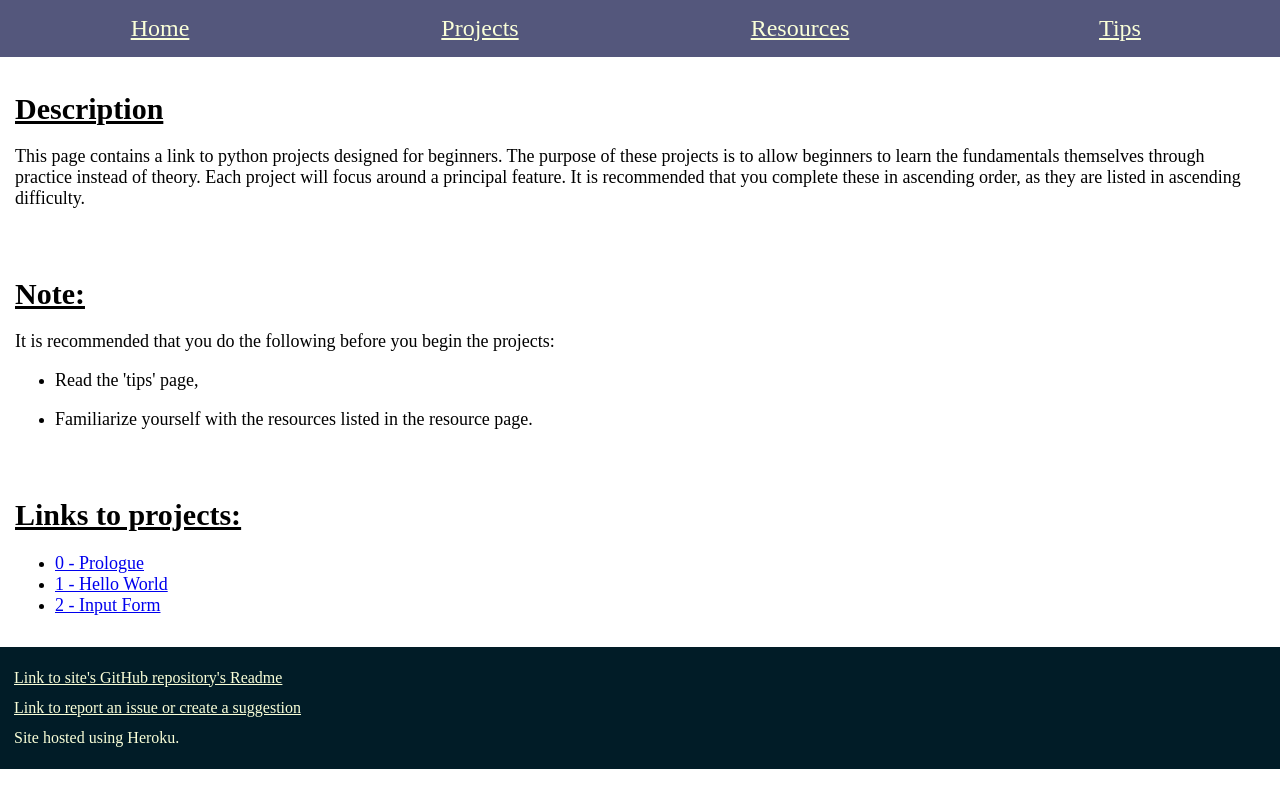
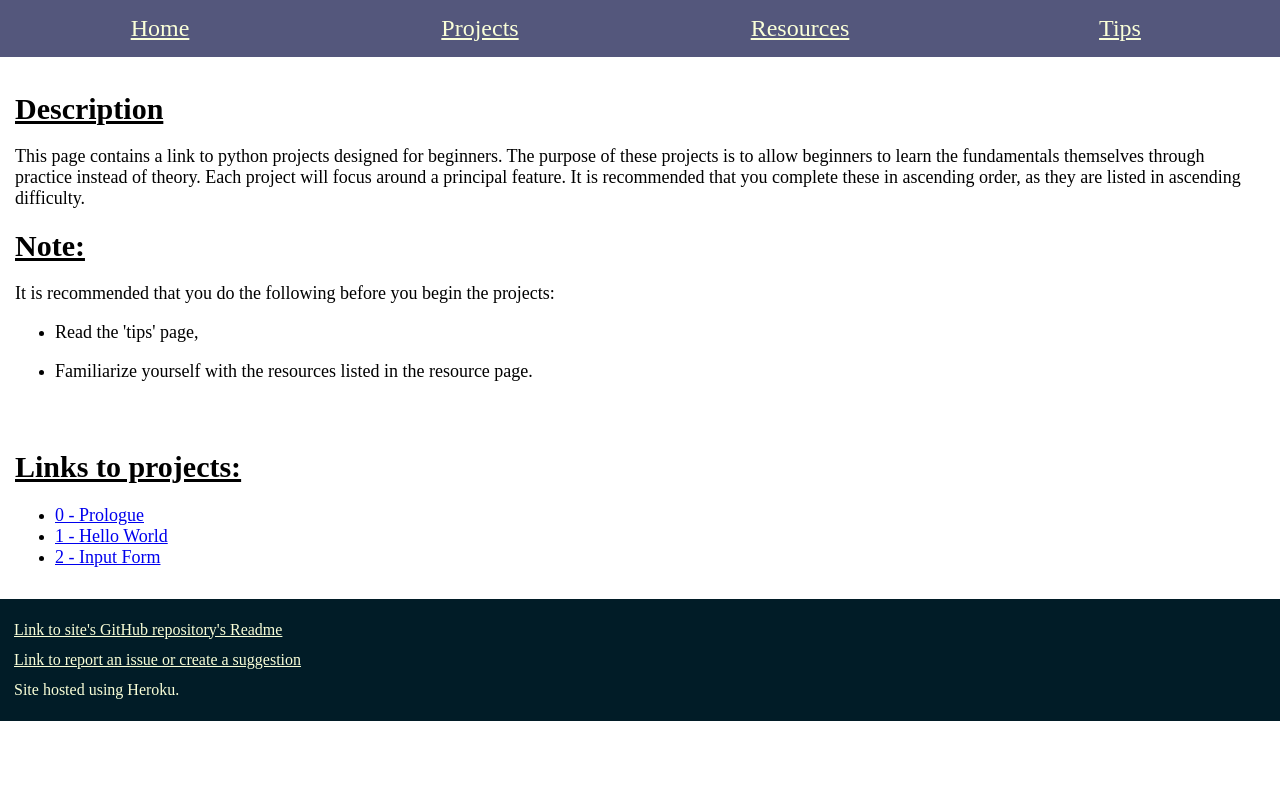
Before and after one commit to XpertJosh/beginner-python-projects-web, a website: page public/projects/index.html in a window 1280 px wide. Drawn offline with Linux system fonts and the light colour scheme.

Commit message:
combined two div's into one to make the site look better

```diff
--- a/public/projects/index.html
+++ b/public/projects/index.html
@@ -19,8 +19,6 @@
                 will focus around a principal feature. It is recommended that you complete these in ascending order, as they
                 are listed in ascending difficulty.
             </p>
-        </div>
-        <div class="col-12">
             <h1>Note:</h1>
             <p>It is recommended that you do the following before you begin the projects: </p>
             <ul>
```
